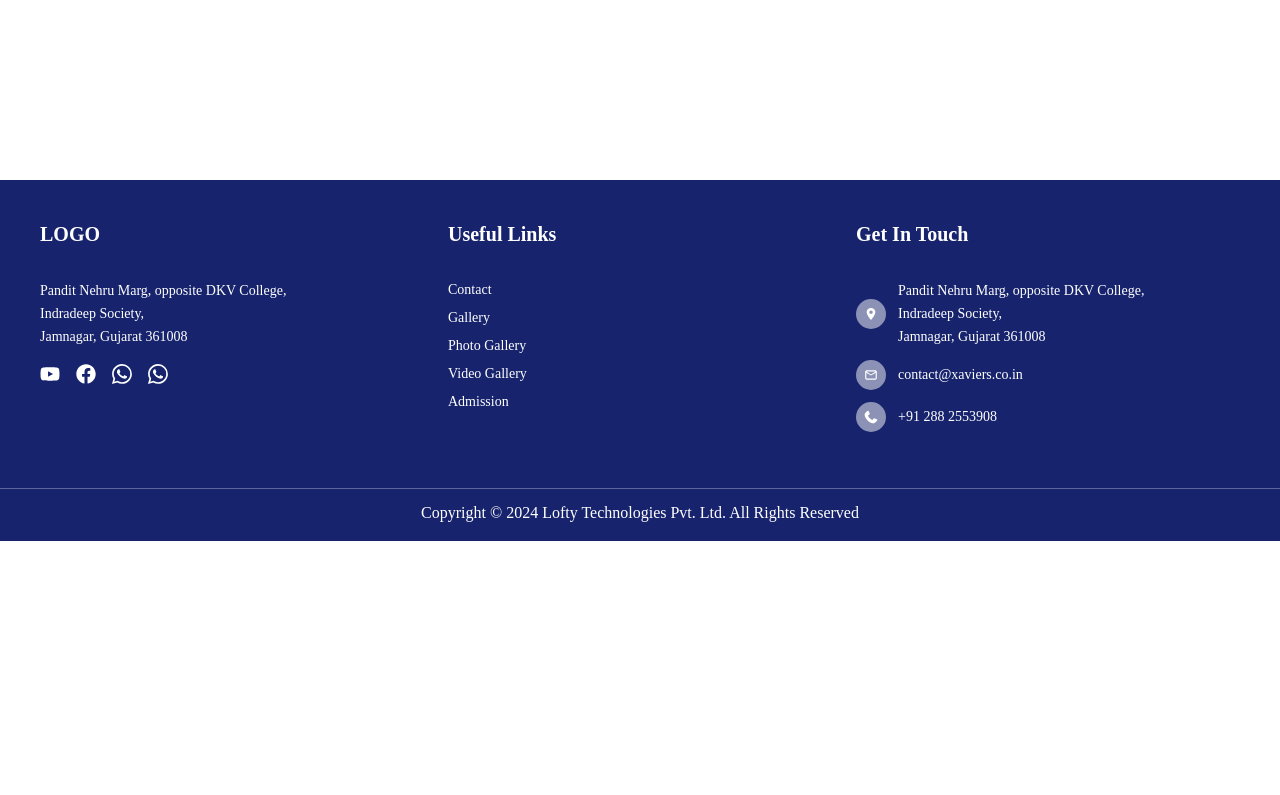
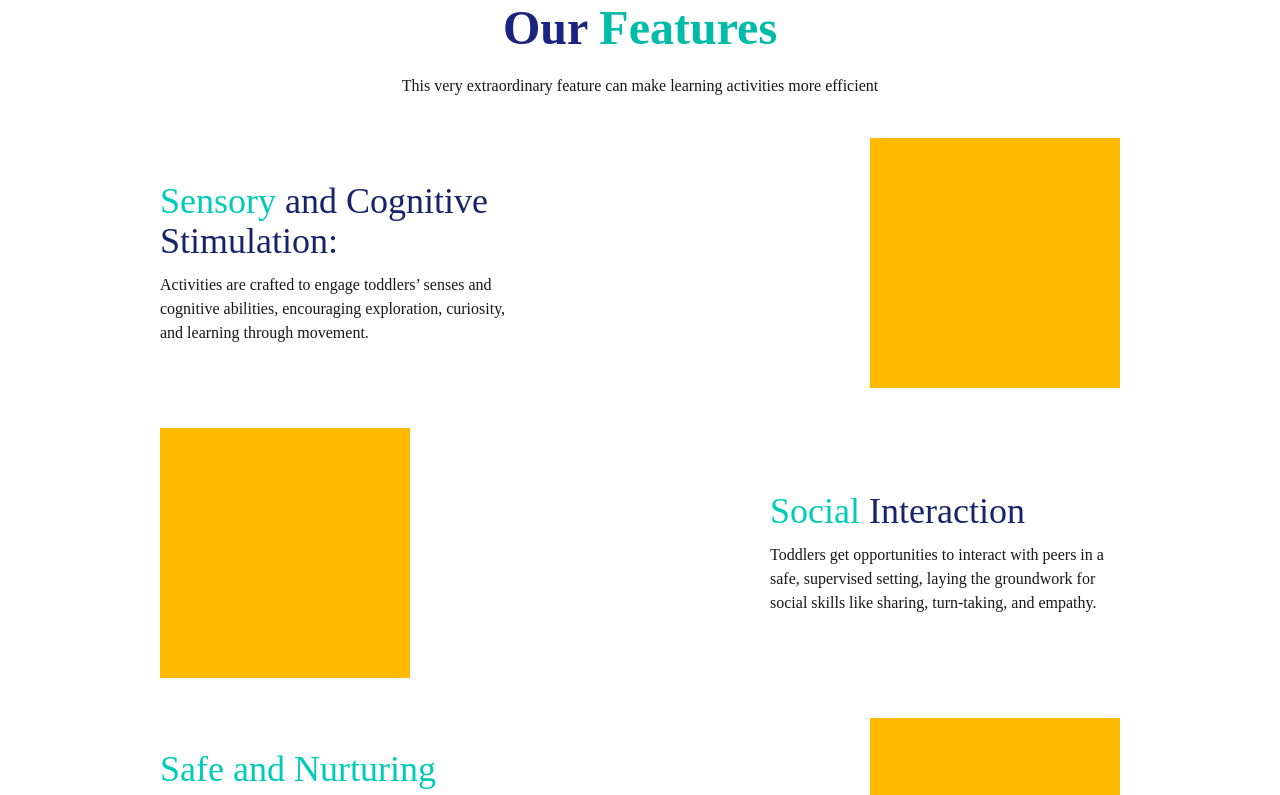
Before and after one commit to Avinash365/ods, a Next.js app: page /services/parentToddler in a window 1280 px wide. Before the commit this address had no page. Shown: the part 620-1415 px from the top of the page. Before the commit the page ends 1161 px from the top, so only its background shows below. Built offline with nearby package versions, Linux system fonts and the light colour scheme; a web font is replaced by a local one.

Commit message:
feat(parentToddler): add ParentToddler page

```diff
--- /dev/null
+++ b/src/app/services/parentToddler/page.js
@@ -0,0 +1,11 @@
+import ParentToddler from "@/component/parentToddler/ParentToddler"
+
+
+const ParentToddlerPage = () => {
+    return (
+        <>
+            <ParentToddler/>
+        </>
+    )
+}
+export default ParentToddlerPage;
--- a/src/component/HeroSection/LeftSideBlock.jsx
+++ b/src/component/HeroSection/LeftSideBlock.jsx
@@ -31,7 +31,7 @@ export default function LeftSideBlock({text_1="COME, LET’S PLAY", text_2="TOGE
       </p>
 
       <button className="mt-14 px-6 py-2 border border-purple-300 rounded-full text-purple-600 hover:bg-purple-100 transition duration-300 cursor-pointer">
-        Join Us
+        Enroll Now
       </button>
     </motion.div>
   );
--- a/src/component/LandingSection.jsx/Landing.jsx
+++ /dev/null
@@ -1,40 +0,0 @@
-import { JoinUsBtn } from "../navbar/JoinUsBtn";
-
-export const Landing = () => {
-  return (
-    <div className="hero-bg w-full h-[950px] ">
-
-      <div className="flex flex-col items-center justify-center min-h-screen text-center px-4">
-        <div className="mt-40">
-          <h1 className="font-bold text-3xl sm:text-4xl md:text-5xl  mt-2 text-heading-text">
-            COME, LET’S PLAY <span className="gradient-text">TOGETHER.</span>
-          </h1>
-          <p className="font-bold text-sm sm:text-base md:text-lg text-body-text max-w-2xl mx-auto mt-10 mb-6">
-            This program helps the youth use sports for holistic development, through direct implementation of sporting programs, training of sports trainers and supporting grassroots sports administration.
-          </p>
-          <JoinUsBtn className="translate-y-10 shadow-lg" />
-        </div>
-
-        <div className="flex gap-[6vw] mt-10">
-
-          <ImgCard />
-          <ImgCard className="translate-y-10 shadow-lg" />
-          <ImgCard />
-        </div>
-      </div>
-    </div>
-  );
-};
-
-
-const ImgCard = ({ className = "" }) => {
-  return (
-    <div className={`relative w-[20vw] h-[30vw] rounded-full overflow-hidden  ${className}`}>
-      <img
-        src="/3.jpg"
-        alt="Profile"
-        className="w-full h-full object-cover"
-      />
-    </div>
-  );
-};
--- a/src/component/navbar/serviceMenu.jsx
+++ b/src/component/navbar/serviceMenu.jsx
@@ -23,7 +23,7 @@ export const ServiceMenu = () => {
 
         <NavLink to="/services/sports" text="Sports"  className={linkBorder}/>
         <NavLink to="/" text="Birthday Events" className={linkBorder}/>
-        <NavLink to="/" text="Parent-Toddler" className={linkBorder}/>
+        <NavLink to="/services/parentToddler" text="Parent-Toddler" className={linkBorder}/>
         <NavLink to="/" text="Integrated Program" className={linkBorder}/>
         <NavLink to="/" text="Our Programs" className={linkBorder}/>
 
--- /dev/null
+++ b/src/component/parentToddler/Benefits.jsx
@@ -0,0 +1,56 @@
+import { TextHeading } from "../ui/TextHeading";
+
+const ProgramBenefits = () => {
+  const benefitList = [
+    {
+      text: "Encourages early language and communication development.",
+      colStart: "md:col-start-2 md:row-start-1", // center in 5-col grid
+    },
+    {
+      text: "Fosters stronger emotional bonding between parent and child.",
+      colStart: "md:col-start-4 md:row-start-1",
+    },
+    {
+      text: "Promotes social interaction and peer learning.",
+      colStart: "md:col-start-1 md:row-start-2",
+    },
+    {
+      text: "Supports physical coordination through movement-based play.",
+      colStart: "md:col-start-3 md:row-start-2",
+    },
+    {
+      text: "Introduces structured routines and environments for toddlers.",
+      colStart: "md:col-start-5 md:row-start-2",
+    },
+  ];
+
+  return (
+    <div className="px-8 md:px-30 space-y-20 mb-20">
+      <TextHeading
+        text_1="Benefits of the"
+        text_2="Parent-Toddler Program"
+        addBreak={false}
+        className="text-center"
+      />
+
+      <div className="grid grid-cols-1 md:grid-cols-5 md:grid-rows-2 gap-y-10 mt-10">
+        {benefitList.map((item, index) => (
+          <div key={index} className={`flex justify-center ${item.colStart}`}>
+            <BenefitItem text={item.text} />
+          </div>
+        ))}
+      </div>
+    </div>
+  );
+};
+
+export default ProgramBenefits;
+
+const BenefitItem = ({ text }) => {
+  return (
+    <div className="w-[250px] flex flex-col items-center text-center space-y-4">
+      <div className="w-[50px] h-[50px] rounded-full bg-amber-300" />
+      <p className="text-lg">{text}</p>
+    </div>
+  );
+};
--- /dev/null
+++ b/src/component/parentToddler/OurFeatures.jsx
@@ -0,0 +1,132 @@
+import { TextHeading } from "../ui/TextHeading";
+
+// ===================
+// Main Section Component
+// ===================
+const OurFeatures = () => {
+  const sensoryDescription =
+    "Activities are crafted to engage toddlers’ senses and cognitive abilities, encouraging exploration, curiosity, and learning through movement.";
+
+  const socialDescription =
+    "Toddlers get opportunities to interact with peers in a safe, supervised setting, laying the groundwork for social skills like sharing, turn-taking, and empathy.";
+
+  const environmentDescription =
+    "Our experienced instructors ensure that every activity is conducted with the highest standards of safety and care, creating a warm and welcoming space for families.";
+
+  const bondingDescription =
+    "By involving parents directly in each session, the program strengthens emotional connections, enhances communication, and builds trust between parent and child.";
+
+  return (
+    <section className="px-8 md:px-20">
+      <TextHeading
+        text_1="Our"
+        text_2="Features"
+        addBreak={false}
+        className="text-center"
+      />
+      <p className="text-center mt-4">
+        This very extraordinary feature can make learning activities more efficient
+      </p>
+
+      <FeatureBlock
+        imageSide="right"
+        titleHighlight="Sensory"
+        titleMain="and Cognitive Stimulation:"
+        description={sensoryDescription}
+        GraphicComponent={ImageRight}
+      />
+
+      <FeatureBlock
+        imageSide="left"
+        titleHighlight="Social"
+        titleMain="Interaction"
+        description={socialDescription}
+        GraphicComponent={ImageLeft}
+      />
+
+      <FeatureBlock
+        imageSide="right"
+        titleHighlight="Safe and Nurturing"
+        titleMain="Environment"
+        description={environmentDescription}
+        GraphicComponent={ImageRight}
+      />
+
+      <FeatureBlock
+        imageSide="left"
+        titleMain="Parent-Child"
+        titleSub="Bonding"
+        description={bondingDescription}
+        GraphicComponent={ImageLeft}
+      />
+    </section>
+  );
+};
+
+export default OurFeatures;
+
+// ===================
+// Text + Graphic Layout Component
+// ===================
+const FeatureBlock = ({
+  imageSide = "right",
+  titleHighlight = "",
+  titleMain = "",
+  titleSub = "",
+  description = "",
+  GraphicComponent,
+}) => {
+  const isImageLeft = imageSide === "left";
+
+  return (
+    <div className="flex flex-wrap justify-between items-center lg:px-20 mt-10 gap-6">
+      {isImageLeft && GraphicComponent && <GraphicComponent />}
+      <FeatureText
+        highlight={titleHighlight}
+        main={titleMain}
+        sub={titleSub}
+        description={description}
+      />
+      {!isImageLeft && GraphicComponent && <GraphicComponent />}
+    </div>
+  );
+};
+
+// ===================
+// Text Content Component
+// ===================
+const FeatureText = ({
+  highlight = "",
+  main = "",
+  sub = "",
+  description = "",
+}) => {
+  return (
+    <div className="max-w-[350px] space-y-3">
+      <h1 className="text-2xl md:text-3xl lg:text-4xl">
+        {highlight && (
+          <span className="text-green-heading-text">{highlight}</span>
+        )}{" "}
+        <span className="text-heading-text">{main}</span>
+        {sub && (
+          <>
+            <br />
+            <span className="text-green-heading-text">{sub}</span>
+          </>
+        )}
+      </h1>
+      <p>{description}</p>
+    </div>
+  );
+};
+
+// ===================
+// Placeholder Graphic Components
+// ===================
+const ImageRight = () => (
+  <div className="min-w-[250px] aspect-square bg-amber-400" />
+);
+
+const ImageLeft = () => (
+  <div className="min-w-[250px] aspect-square bg-amber-400" />
+);
--- /dev/null
+++ b/src/component/parentToddler/ParentToddler.jsx
@@ -0,0 +1,14 @@
+import HeroSection from "../HeroSection/Landing";
+import OurFeatures from "./OurFeatures";
+import Benefits from "./Benefits";
+
+const ParentToddler = () => {
+    return (
+        <div className="space-y-20">
+            <HeroSection text_1="Parent-Toddler" text_2="Program"/>
+            <OurFeatures/>
+            <Benefits/>
+        </div>
+    )
+}
+export default ParentToddler;
```
